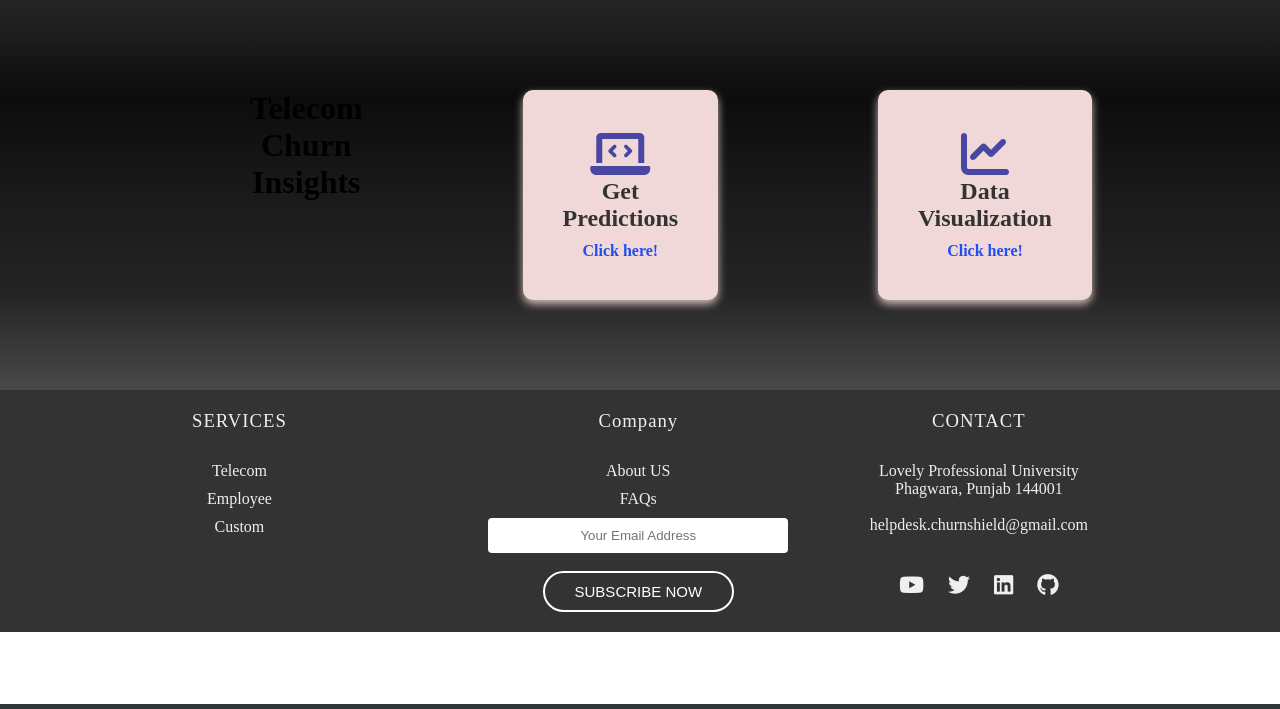
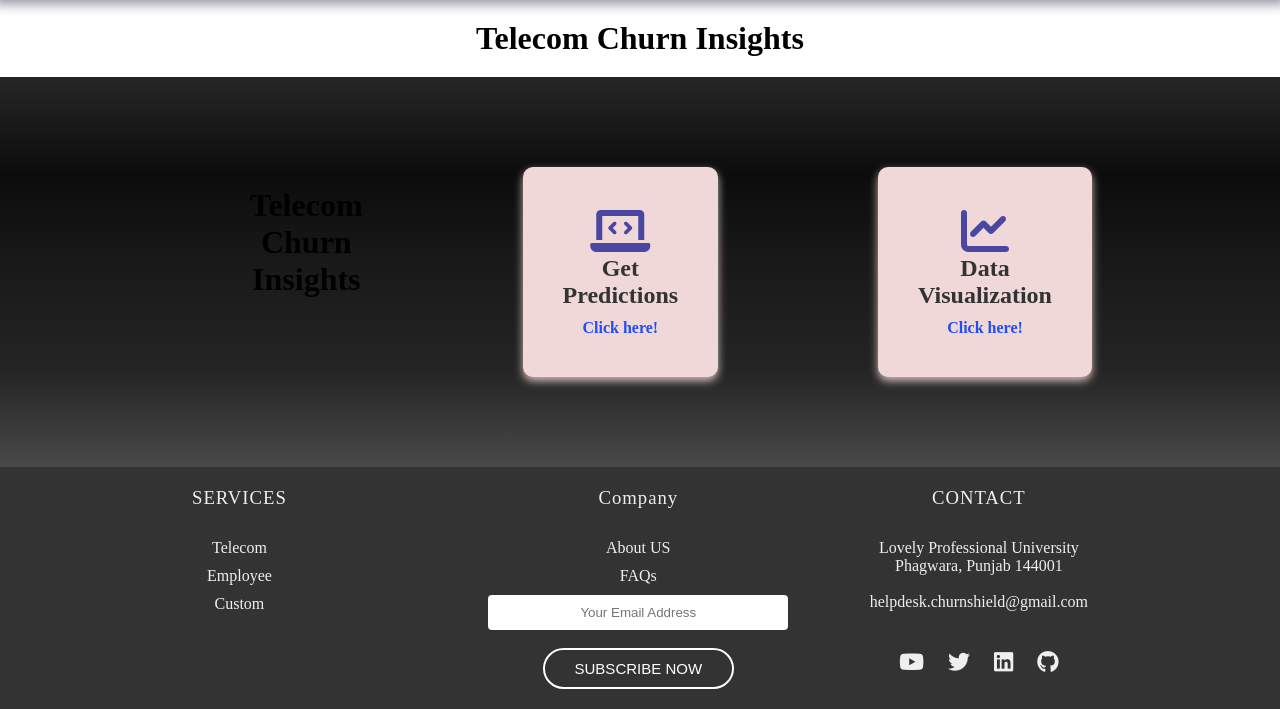
Before and after one commit to singhmansi25/ChurnShield, a Django app: page /ChurnShield/services/telecompage in a window 1280 px wide. Shown: the part 96-805 px from the top of the page. Run offline with Django 5.2, Linux system fonts and the light colour scheme; the visitor is signed in with stand-in values (Sample User, id 1).

Commit message:
headlines

```diff
--- a/Churn/static/styles/style_customer.css
+++ b/Churn/static/styles/style_customer.css
@@ -176,6 +176,11 @@ header{
 /* Navigation Bar Ends */
 
 /* Main Content Starts */
+h1 {
+    margin-top: 20px;
+    text-align: center;
+    margin-bottom: 20px;
+}
 
 .main {
     background: linear-gradient(to bottom, #272626, #0c0c0c, #1b1a1a, #242424, #4a4949);
--- a/Churn/static/styles/style_telecom.css
+++ b/Churn/static/styles/style_telecom.css
@@ -221,6 +221,11 @@ header{
 .card:hover h2{
     font-weight: 600;
 } */
+h1 {
+    margin-top: 20px;
+    text-align: center;
+    margin-bottom: 20px;
+}
 
 .main {
     background: linear-gradient(to bottom, #272626, #0c0c0c, #1b1a1a, #242424, #4a4949);
--- a/Churn/templates/Churn/Customer.html
+++ b/Churn/templates/Churn/Customer.html
@@ -55,6 +55,7 @@
     <!-- Navigation Bar ENDS -->
 
     <!-- Main Content Starts -->
+    <h1>Employee Churn Insights</h1>
     <div class="main">
         <div class="content-box">
             <h1>Employee Churn Insights</h1>
--- a/Churn/templates/Churn/Telecom.html
+++ b/Churn/templates/Churn/Telecom.html
@@ -55,7 +55,7 @@
     <!-- Navigation Bar ENDS -->
 
     <!-- Main Content Starts -->
-
+    <h1>Telecom Churn Insights</h1>
     <div class="main">
         <div class="content-box">
             <h1>Telecom Churn Insights</h1>
```
